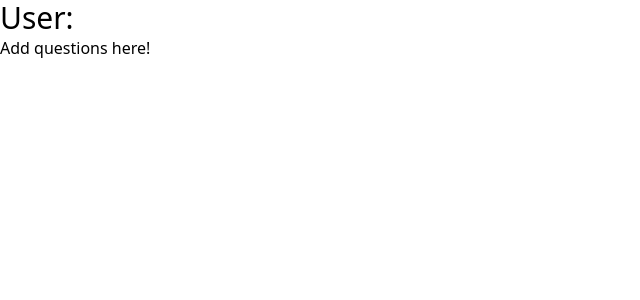
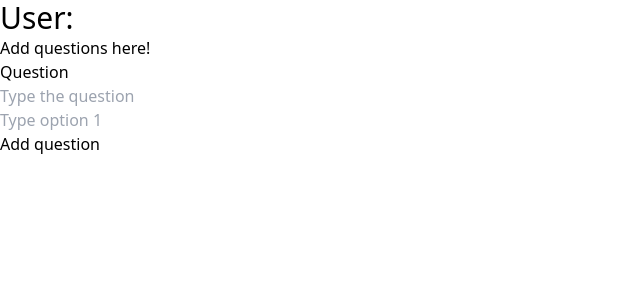
Before and after one commit to vilmaviola/fullstack-quiz, a Next.js app: page /quiz/new/1 in a window 1280 px wide. Shown: the top 300 px of the page, without its empty margins (0-640 px from the left). Built offline with nearby package versions, Linux system fonts and the light colour scheme; no server answers.

Commit message:
Input for option. And insert to table on submit

```diff
--- a/components/Auth.tsx
+++ b/components/Auth.tsx
@@ -8,7 +8,7 @@ export default function Auth() {
   const handleLogin = async (email: string) => {
     try {
       setLoading(true)
-      const { error } = await supabase.auth.signInWithOtp({ email })
+      const { error } = await supabase.auth.signInWithOtp({ email, options: {emailRedirectTo: '/new/quiz'}})
       if (error) throw error
       alert('Check your email for the login link!')
     } catch (error: any) {
--- a/pages/quiz/new/[quizId].tsx
+++ b/pages/quiz/new/[quizId].tsx
@@ -8,10 +8,46 @@ import Layout from '../../Layout'
 
 function AddQuestions() {
 
+  const [question, setQuestion] = useState('')
+  const [option1, setOption1] = useState('')
+
+  const router = useRouter()
+  const { quizId } = router.query
+
+  const addQuestion = async (event: FormEvent<HTMLFormElement>) => {
+    event.preventDefault()
+
+    const { data, error } = await supabase
+        .from('questions')
+        .insert(
+            {
+              question:  question,
+              quizId: quizId
+            }
+        ).select().limit(1).single()
+
+    const { data: answers, error: answersError } = await supabase
+    .from('answers')
+    .insert(
+        {
+          answer:  option1,
+          correct: true,
+          questionId: data.id,
+        }
+    ).select().limit(1).single()
+
+}
+
   return (
     <Layout>
         <div>
             <h1>Add questions here!</h1>
+              <form onSubmit={addQuestion}>
+                  <label>Question</label><br></br>
+                  <input type='text' placeholder='Type the question' onChange={(event) => setQuestion(event.target?.value)}/><br></br>
+                  <input type='text' placeholder='Type option 1' onChange={(event) => setOption1(event.target?.value)}/><br></br>
+                  <input type="submit" value="Add question"/>
+              </form>
         </div>
     </Layout>
   )
--- a/pages/quiz/new/index.tsx
+++ b/pages/quiz/new/index.tsx
@@ -50,7 +50,6 @@ const NewQuiz: NextPage = () => {
                     <input type='text' placeholder='Type the name of the quiz' onChange={(event) => setQuizName(event.target?.value)}/><br></br>
                     <input type="submit" value="Create quiz"/>
                 </form>
-
             </div>
 
         </div>
```
